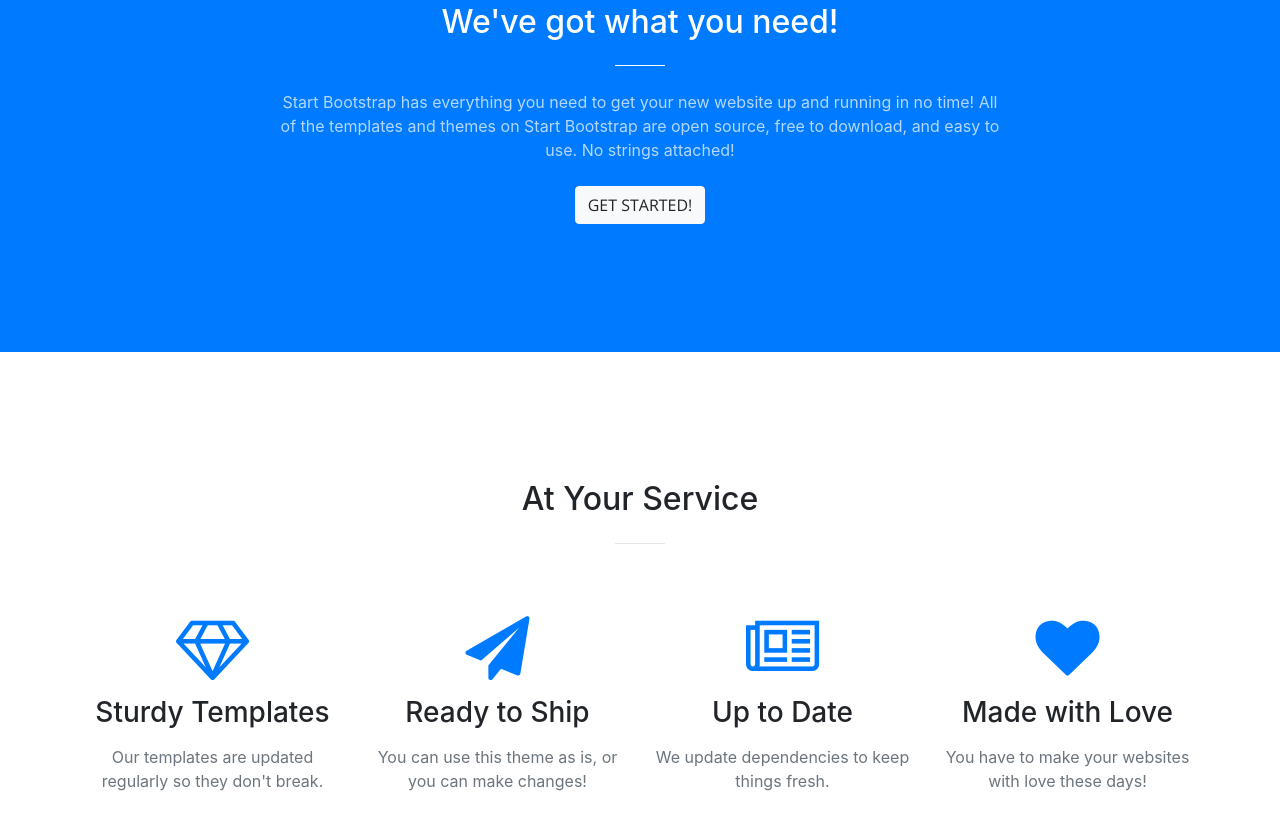
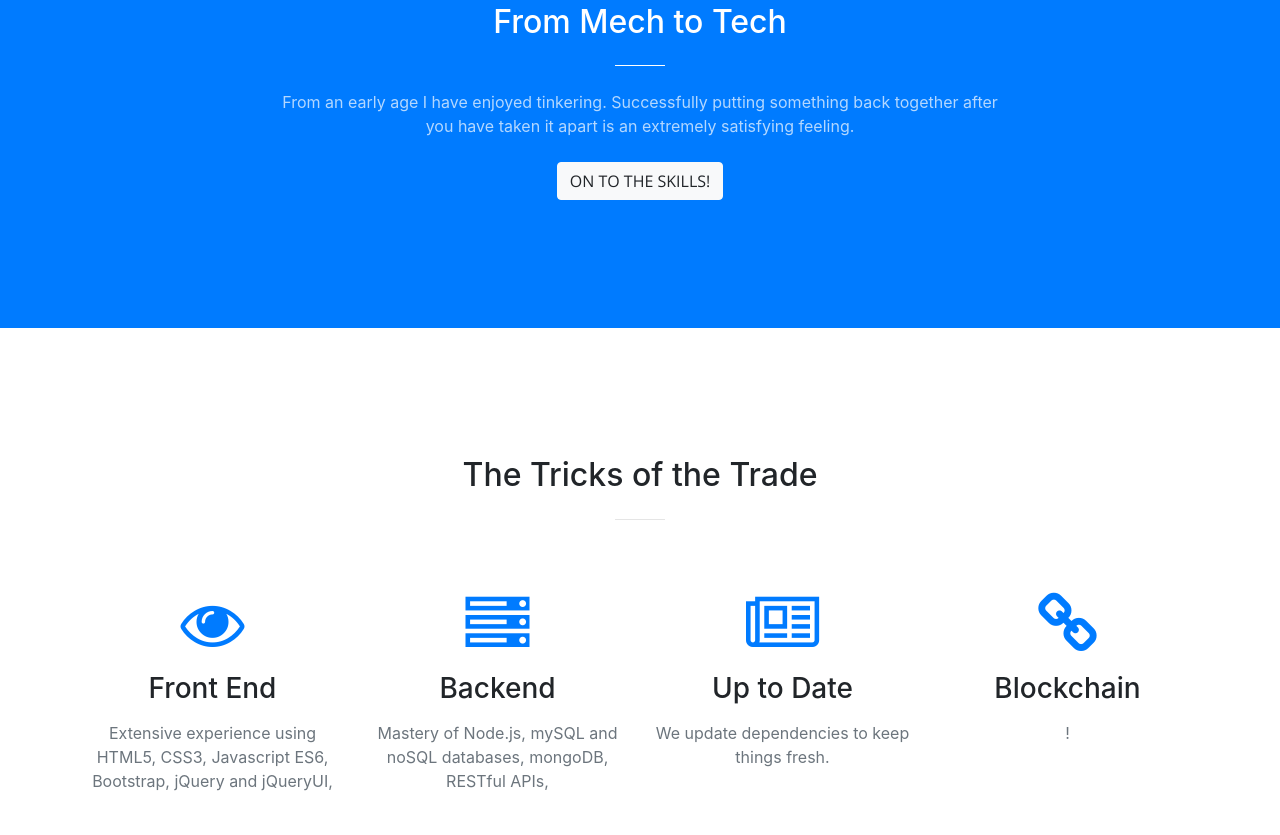
Before and after one commit to txbikeguy/Cross-Engineered, a website with bundled scripts: page index.html in a window 1280 px wide. Shown: the part 925-1760 px from the top of the page. Built offline with nearby package versions, Linux system fonts and the light colour scheme.

Commit message:
icon changes

```diff
--- a/index.html
+++ b/index.html
@@ -41,7 +41,7 @@
               <a class="nav-link js-scroll-trigger" href="#about">About</a>
             </li>
             <li class="nav-item">
-              <a class="nav-link js-scroll-trigger" href="#services">Services</a>
+              <a class="nav-link js-scroll-trigger" href="#services">Skills</a>
             </li>
             <li class="nav-item">
               <a class="nav-link js-scroll-trigger" href="#portfolio">Portfolio</a>
@@ -59,13 +59,13 @@
         <div class="row">
           <div class="col-lg-10 mx-auto">
             <h1 class="text-uppercase text-faded">
-              <strong>Engineered with Pride and Precision</strong>
+              <strong>Coding with Pride and Precision</strong>
             </h1>
             <hr>
           </div>
           <div class="col-lg-8 mx-auto">
             <p class="text-faded mb-5">
-              Texas based motorcycle and bicycle mechanic moves to the Great White North to become a web developer.
+              Formerly Texas based motorcycle and bicycle mechanic moves to the Great White North to become a web developer.
               A passion for problem solving is reignited.
               What does the next chapter hold...</p>
             <a class="btn btn-primary btn-xl js-scroll-trigger" href="#about">Find Out More</a>
@@ -78,10 +78,12 @@
       <div class="container">
         <div class="row">
           <div class="col-lg-8 mx-auto text-center">
-            <h2 class="section-heading text-white">We've got what you need!</h2>
+            <h2 class="section-heading text-white">From Mech to Tech</h2>
             <hr class="light my-4">
-            <p class="text-faded mb-4">Start Bootstrap has everything you need to get your new website up and running in no time! All of the templates and themes on Start Bootstrap are open source, free to download, and easy to use. No strings attached!</p>
-            <a class="btn btn-light btn-xl js-scroll-trigger" href="#services">Get Started!</a>
+            <p class="text-faded mb-4">
+              From an early age I have enjoyed tinkering.
+              Successfully putting something back together after you have taken it apart is an extremely satisfying feeling. </p>
+            <a class="btn btn-light btn-xl js-scroll-trigger" href="#services">On to the Skills!</a>
           </div>
         </div>
       </div>
@@ -91,7 +93,7 @@
       <div class="container">
         <div class="row">
           <div class="col-lg-12 text-center">
-            <h2 class="section-heading">At Your Service</h2>
+            <h2 class="section-heading">The Tricks of the Trade</h2>
             <hr class="my-4">
           </div>
         </div>
@@ -100,16 +102,16 @@
         <div class="row">
           <div class="col-lg-3 col-md-6 text-center">
             <div class="service-box mt-5 mx-auto">
-              <i class="fa fa-4x fa-diamond text-primary mb-3 sr-icons"></i>
-              <h3 class="mb-3">Sturdy Templates</h3>
-              <p class="text-muted mb-0">Our templates are updated regularly so they don't break.</p>
+              <i class="fa fa-4x fa-eye text-primary mb-3 sr-icons"></i>
+              <h3 class="mb-3">Front End</h3>
+              <p class="text-muted mb-0">Extensive experience using HTML5, CSS3, Javascript ES6, Bootstrap, jQuery and jQueryUI, </p>
             </div>
           </div>
           <div class="col-lg-3 col-md-6 text-center">
             <div class="service-box mt-5 mx-auto">
-              <i class="fa fa-4x fa-paper-plane text-primary mb-3 sr-icons"></i>
-              <h3 class="mb-3">Ready to Ship</h3>
-              <p class="text-muted mb-0">You can use this theme as is, or you can make changes!</p>
+              <i class="fa fa-4x fa-server text-primary mb-3 sr-icons"></i>
+              <h3 class="mb-3">Backend</h3>
+              <p class="text-muted mb-0">Mastery of Node.js, mySQL and noSQL databases, mongoDB, RESTful APIs, </p>
             </div>
           </div>
           <div class="col-lg-3 col-md-6 text-center">
@@ -121,9 +123,9 @@
           </div>
           <div class="col-lg-3 col-md-6 text-center">
             <div class="service-box mt-5 mx-auto">
-              <i class="fa fa-4x fa-heart text-primary mb-3 sr-icons"></i>
-              <h3 class="mb-3">Made with Love</h3>
-              <p class="text-muted mb-0">You have to make your websites with love these days!</p>
+              <i class="fa fa-4x fa-link text-primary mb-3 sr-icons"></i>
+              <h3 class="mb-3">Blockchain</h3>
+              <p class="text-muted mb-0">!</p>
             </div>
           </div>
         </div>
@@ -227,13 +229,6 @@
       </div>
     </section>
 
-    <section class="bg-dark text-white">
-      <div class="container text-center">
-        <h2 class="mb-4">Free Download at Start Bootstrap!</h2>
-        <a class="btn btn-light btn-xl sr-button" href="http://startbootstrap.com/template-overviews/creative/">Download Now!</a>
-      </div>
-    </section>
-
     <section id="contact">
       <div class="container">
         <div class="row">
@@ -245,7 +240,7 @@
         </div>
         <div class="row">
           <div class="col-lg-4 ml-auto text-center">
-            <i class="fa fa-phone fa-3x mb-3 sr-contact"></i>
+            <i class="fa fa-linkedin-square fa-3x mb-3 sr-contact"></i>
             <p>123-456-6789</p>
           </div>
           <div class="col-lg-4 mr-auto text-center">
```
